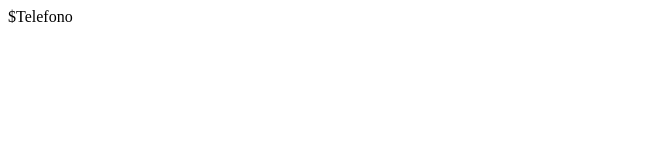
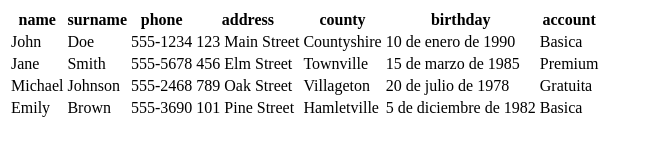
Before and after one commit to Zani1200/Ejercicios-html-css-js, a plain HTML site: page ejercicios_HTML/ej4/index.html in a window 1280 px wide. Shown: the whole page, without its empty margins (0-653 px from the left). Drawn offline with Linux system fonts and the light colour scheme.

Commit message:
ejercicio 4 terminado

```diff
--- a/ejercicios_HTML/ej3/index.html
+++ b/ejercicios_HTML/ej3/index.html
@@ -4,7 +4,6 @@
     <meta charset="UTF-8">
     <meta name="viewport" content="width=device-width, initial-scale=1.0">
     <title>Document</title>
-    <link rel="stylesheet" href="/ejercicios_HTML/ej4/index.html">
 </head>
 <body>
     <form action="/ejercicios_HTML/ej4/index.html" method="post">
--- a/ejercicios_HTML/ej4/index.html
+++ b/ejercicios_HTML/ej4/index.html
@@ -4,11 +4,56 @@
     <meta charset="UTF-8">
     <meta name="viewport" content="width=device-width, initial-scale=1.0">
     <title>Document</title>
-    <link rel="stylesheet" href="/ejercicios_HTML/ej3/index.html">
 </head>
 <body>
-    <table>
-        $Telefono
+    <table >
+        <tr>
+            <th>name</th>
+            <th>surname</th>
+            <th>phone</th>
+            <th>address</th>
+            <th>county</th>
+            <th>birthday</th>
+            <th>account</th>
+        </tr>
+        <tr>
+            <td>John</td>
+            <td>Doe</td>
+            <td>555-1234</td>
+            <td>123 Main Street</td>
+            <td>Countyshire</td>
+            <td>10 de enero de 1990</td>
+            <td>Basica</td>
+        </tr>
+        <tr>
+            <td>Jane</td>
+            <td>Smith</td>
+            <td>555-5678</td>
+            <td>456 Elm Street</td>
+            <td>Townville</td>
+            <td>15 de marzo de 1985</td>
+            <td>Premium</td>
+        </tr>
+        <tr>
+            <td>Michael</td>
+            <td>Johnson</td>
+            <td>555-2468</td>
+            <td>789 Oak Street</td>
+            <td>Villageton</td>
+            <td>20 de julio de 1978</td>
+            <td>Gratuita</td>
+        </tr>
+        <tr>
+            <td>Emily</td>
+            <td>Brown</td>
+            <td>555-3690</td>
+            <td>101 Pine Street</td>
+            <td>Hamletville</td>
+            <td>5 de diciembre de 1982</td>
+            <td>Basica</td>
+        </tr>
     </table>
 </body>
 </html>
+</body>
+</html>
```
